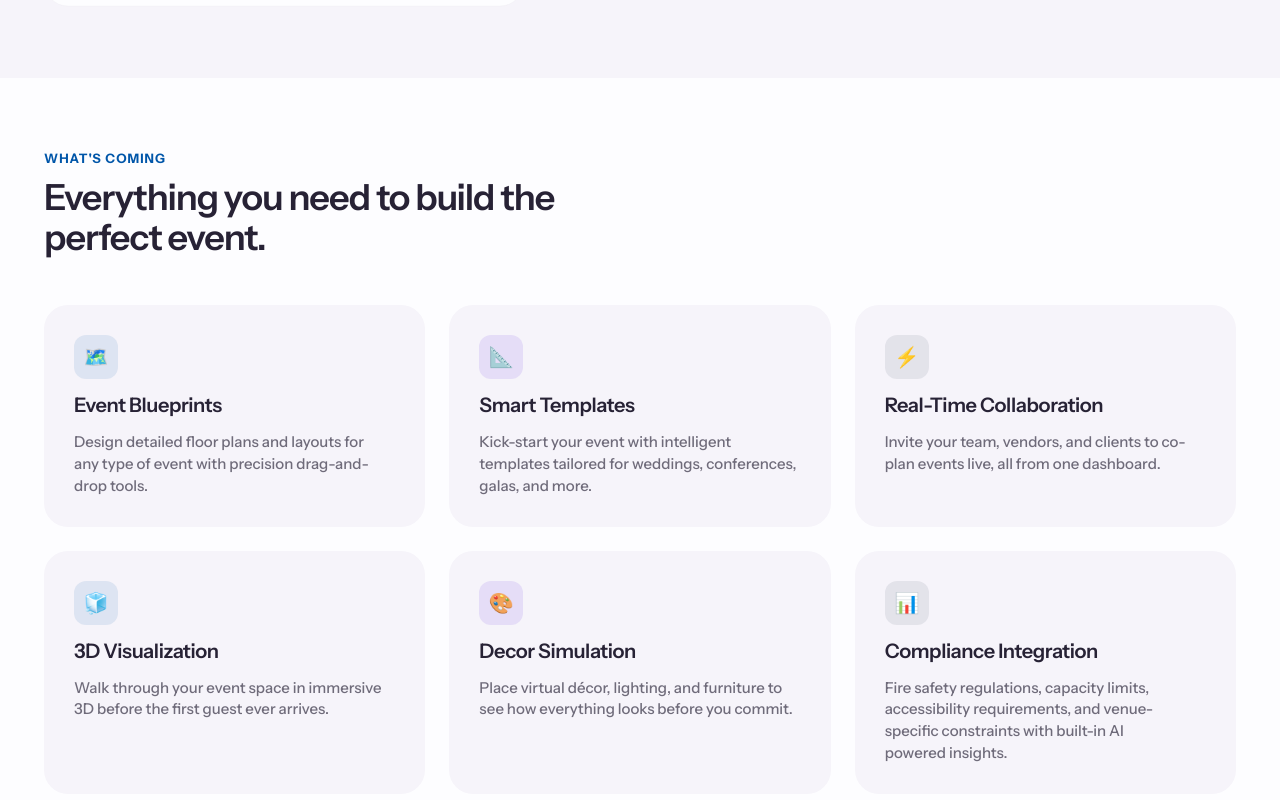
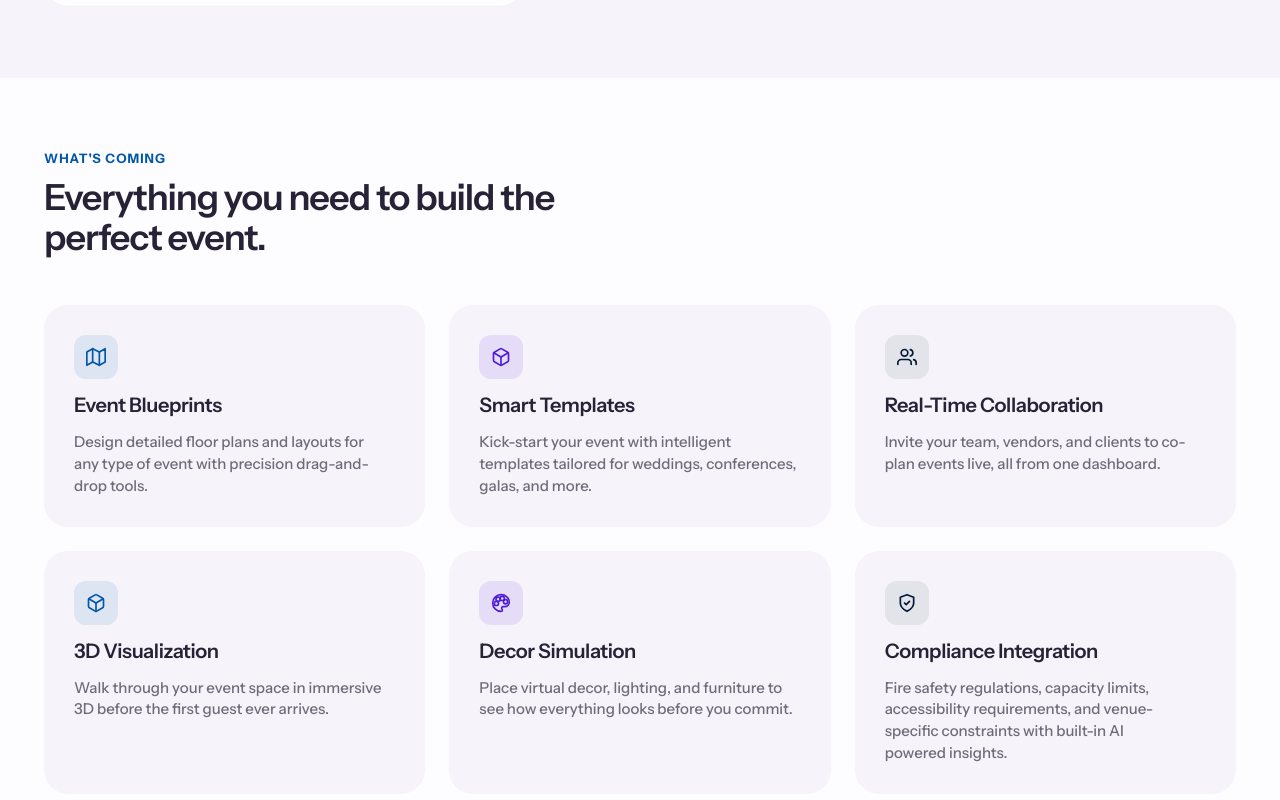
Before and after one commit to dtechoracle/esp-landing, a Next.js app: page / in a window 1280 px wide. Shown: the part 944-1744 px from the top of the page. Built offline with nearby package versions, Linux system fonts and the light colour scheme.

Commit message:
changed emojis to icons

```diff
--- a/app/components/AIChatDemo.tsx
+++ b/app/components/AIChatDemo.tsx
@@ -263,8 +263,11 @@ export default function AIChatDemo() {
               color: "var(--text-muted)",
               flexShrink: 0,
             }}
-          >
-            🔍
+            >
+            <svg width="14" height="14" viewBox="0 0 24 24" fill="none" stroke="currentColor" strokeWidth="2" strokeLinecap="round" strokeLinejoin="round">
+              <circle cx="11" cy="11" r="8" />
+              <line x1="21" y1="21" x2="16.65" y2="16.65" />
+            </svg>
           </span>
           <span
             style={{
--- a/app/components/Features.tsx
+++ b/app/components/Features.tsx
@@ -1,41 +1,79 @@
 const features = [
   {
-    icon: "🗺️",
+    icon: (
+      <svg width="20" height="20" viewBox="0 0 24 24" fill="none" stroke="currentColor" strokeWidth="2" strokeLinecap="round" strokeLinejoin="round">
+        <polygon points="1 6 1 22 8 18 16 22 23 18 23 2 16 6 8 2 1 6" />
+        <line x1="8" y1="2" x2="8" y2="18" />
+        <line x1="16" y1="6" x2="16" y2="22" />
+      </svg>
+    ),
     iconBg: "rgba(0,86,169,0.1)",
     iconColor: "var(--blue-600)",
     title: "Event Blueprints",
     body: "Design detailed floor plans and layouts for any type of event with precision drag-and-drop tools.",
   },
   {
-    icon: "📐",
+    icon: (
+      <svg width="20" height="20" viewBox="0 0 24 24" fill="none" stroke="currentColor" strokeWidth="2" strokeLinecap="round" strokeLinejoin="round">
+        <path d="M21 16V8a2 2 0 0 0-1-1.73l-7-4a2 2 0 0 0-2 0l-7 4A2 2 0 0 0 3 8v8a2 2 0 0 0 1 1.73l7 4a2 2 0 0 0 2 0l7-4A2 2 0 0 0 21 16z" />
+        <polyline points="3.27 6.96 12 12.01 20.73 6.96" />
+        <line x1="12" y1="22.08" x2="12" y2="12" />
+      </svg>
+    ),
     iconBg: "rgba(78,28,216,0.1)",
     iconColor: "var(--purple-600)",
     title: "Smart Templates",
     body: "Kick-start your event with intelligent templates tailored for weddings, conferences, galas, and more.",
   },
   {
-    icon: "⚡",
+    icon: (
+      <svg width="20" height="20" viewBox="0 0 24 24" fill="none" stroke="currentColor" strokeWidth="2" strokeLinecap="round" strokeLinejoin="round">
+        <path d="M17 21v-2a4 4 0 0 0-4-4H5a4 4 0 0 0-4 4v2" />
+        <circle cx="9" cy="7" r="4" />
+        <path d="M23 21v-2a4 4 0 0 0-3-3.87" />
+        <path d="M16 3.13a4 4 0 0 1 0 7.75" />
+      </svg>
+    ),
     iconBg: "rgba(2,25,56,0.08)",
     iconColor: "var(--navy-900)",
     title: "Real-Time Collaboration",
     body: "Invite your team, vendors, and clients to co-plan events live, all from one dashboard.",
   },
   {
-    icon: "🧊",
+    icon: (
+      <svg width="20" height="20" viewBox="0 0 24 24" fill="none" stroke="currentColor" strokeWidth="2" strokeLinecap="round" strokeLinejoin="round">
+        <path d="M21 16V8a2 2 0 0 0-1-1.73l-7-4a2 2 0 0 0-2 0l-7 4A2 2 0 0 0 3 8v8a2 2 0 0 0 1 1.73l7 4a2 2 0 0 0 2 0l7-4A2 2 0 0 0 21 16z" />
+        <polyline points="3.27 6.96 12 12.01 20.73 6.96" />
+        <line x1="12" y1="22.08" x2="12" y2="12" />
+      </svg>
+    ),
     iconBg: "rgba(0,86,169,0.1)",
     iconColor: "var(--blue-600)",
     title: "3D Visualization",
     body: "Walk through your event space in immersive 3D before the first guest ever arrives.",
   },
   {
-    icon: "🎨",
+    icon: (
+      <svg width="20" height="20" viewBox="0 0 24 24" fill="none" stroke="currentColor" strokeWidth="2" strokeLinecap="round" strokeLinejoin="round">
+        <circle cx="13.5" cy="6.5" r="2.5" />
+        <circle cx="17.5" cy="10.5" r="2.5" />
+        <circle cx="8.5" cy="7.5" r="2.5" />
+        <circle cx="6.5" cy="12.5" r="2.5" />
+        <path d="M12 2C6.5 2 2 6.5 2 12s4.5 10 10 10c.926 0 1.648-.746 1.648-1.688 0-.437-.18-.835-.437-1.125-.29-.289-.438-.652-.438-1.125a1.64 1.64 0 0 1 1.668-1.668h1.996c3.051 0 5.555-2.503 5.555-5.554C21.965 6.012 17.461 2 12 2z" />
+      </svg>
+    ),
     iconBg: "rgba(78,28,216,0.1)",
     iconColor: "var(--purple-600)",
     title: "Decor Simulation",
-    body: "Place virtual décor, lighting, and furniture to see how everything looks before you commit.",
+    body: "Place virtual decor, lighting, and furniture to see how everything looks before you commit.",
   },
   {
-    icon: "📊",
+    icon: (
+      <svg width="20" height="20" viewBox="0 0 24 24" fill="none" stroke="currentColor" strokeWidth="2" strokeLinecap="round" strokeLinejoin="round">
+        <path d="M12 22s8-4 8-10V5l-8-3-8 3v7c0 6 8 10 8 10z" />
+        <path d="M9 12l2 2 4-4" />
+      </svg>
+    ),
     iconBg: "rgba(2,25,56,0.08)",
     iconColor: "var(--navy-900)",
     title: "Compliance Integration",
@@ -103,7 +141,6 @@ export default function Features() {
                   display: "flex",
                   alignItems: "center",
                   justifyContent: "center",
-                  fontSize: 20,
                 }}
               >
                 {f.icon}
```
